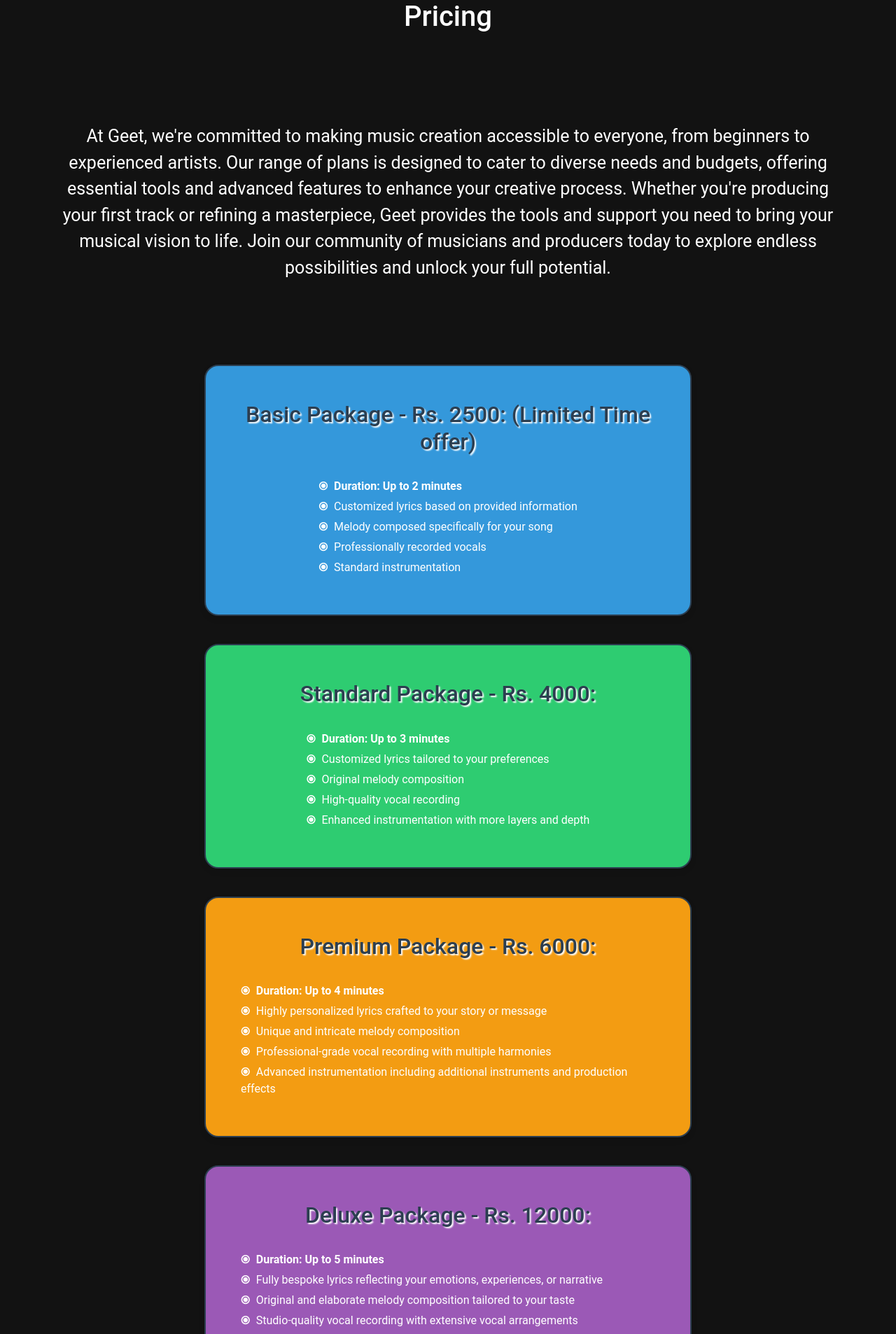
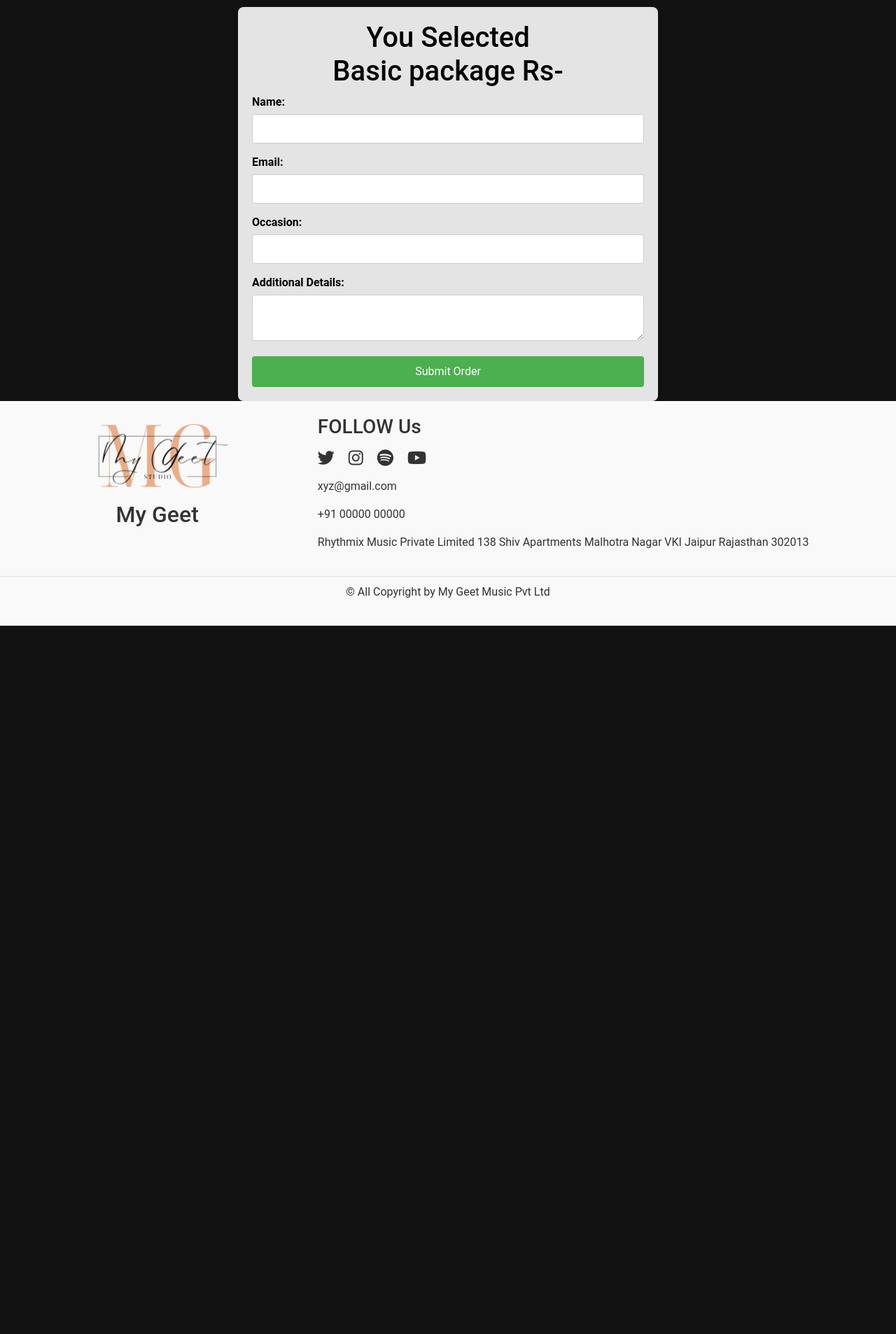
Before and after one commit to anirudddha/my-geet, a React (Vite) app: page /price in a window 1280 px wide. Shown: the part 140-2046 px from the top of the page at 70% size. After the commit the page ends 1034 px from the top, so only its background shows below. Built offline with nearby package versions, Linux system fonts and the light colour scheme; a web font is replaced by a local one.

Commit message:
services page changing

```diff
--- a/src/pages/OurProcess.jsx
+++ b/src/pages/OurProcess.jsx
@@ -8,7 +8,7 @@
 const OurProcess = () => {
   return (
     <div className="container">
-      <img src={image}alt='Process' />
+      <img src={image} alt='Process' />
 
       <div className="samplemusic">
         <h2>Sample Music:</h2>
--- a/src/pages/Pricing.jsx
+++ b/src/pages/Pricing.jsx
@@ -1,69 +1,84 @@
-import React from 'react';
+import React, { useState } from 'react';
 import './price.css';
+import { useLocation } from 'react-router-dom';
+
 
 const Pricing = () => {
+
+  const location = useLocation();
+  const params = new URLSearchParams(location.search);
+  const price = params.get('price');
+
+  const [formData, setFormData] = useState({
+    name: '',
+    email: '',
+    occasion: '',
+    details: '',
+  });
+
+  const handleChange = (e) => {
+    const { name, value } = e.target;
+    setFormData({ ...formData, [name]: value });
+  };
+
+  const handleSubmit = (e) => {
+    e.preventDefault();
+    // Handle form submission, e.g., send data to a server
+    console.log('Form Data Submitted:', formData);
+  };
   return (
-    <div className="container">
-      <h1 style={{marginTop:"20px"}}>Pricing</h1>
-      <p className="intro-text">
-        At Geet, we're committed to making music creation accessible to everyone, from beginners to experienced artists. Our range of plans is designed to cater to diverse needs and budgets, offering essential tools and advanced features to enhance your creative process. Whether you're producing your first track or refining a masterpiece, Geet provides the tools and support you need to bring your musical vision to life. Join our community of musicians and producers today to explore endless possibilities and unlock your full potential.
-      </p>
+    <div className="music-order-form-container">
+      <h1 style={{ color: "black" ,textAlign:"center" }}>You Selected <br /> Basic package Rs-{price}</h1>
+      <form onSubmit={handleSubmit} className="music-order-form">
+        <div className="form-group">
+          <label htmlFor="name">Name:</label>
+          <input
+            type="text"
+            id="name"
+            name="name"
+            value={formData.name}
+            onChange={handleChange}
+            required
+          />
+        </div>
 
-      <div className="prices basic">
-        <div className="section">
-          <h2>Basic Package - Rs. 2500: (Limited Time offer)</h2>
+        <div className="form-group">
+          <label htmlFor="email">Email:</label>
+          <input
+            type="email"
+            id="email"
+            name="email"
+            value={formData.email}
+            onChange={handleChange}
+            required
+          />
         </div>
-        <div className="bullet">
-          <p className="feature"><span>⦿</span> Duration: Up to 2 minutes</p>
-          <p><span>⦿</span> Customized lyrics based on provided information</p>
-          <p><span>⦿</span> Melody composed specifically for your song</p>
-          <p><span>⦿</span> Professionally recorded vocals</p>
-          <p><span>⦿</span> Standard instrumentation</p>
+
+        <div className="form-group">
+          <label htmlFor="occasion">Occasion:</label>
+          <input
+            type="text"
+            id="occasion"
+            name="occasion"
+            value={formData.occasion}
+            onChange={handleChange}
+            required
+          />
         </div>
-      </div>
 
-      <div className="prices standard">
-        <div className="section">
-          <h2>Standard Package - Rs. 4000:</h2>
+        <div className="form-group">
+          <label htmlFor="details">Additional Details:</label>
+          <textarea
+            id="details"
+            name="details"
+            value={formData.details}
+            onChange={handleChange}
+            required
+          />
         </div>
-        <div className="bullet">
-          <p className="feature"><span>⦿</span> Duration: Up to 3 minutes</p>
-          <p><span>⦿</span> Customized lyrics tailored to your preferences</p>
-          <p><span>⦿</span> Original melody composition</p>
-          <p><span>⦿</span> High-quality vocal recording</p>
-          <p><span>⦿</span> Enhanced instrumentation with more layers and depth</p>
-        </div>
-      </div>
 
-      <div className="prices premium">
-        <div className="section">
-          <h2>Premium Package - Rs. 6000:</h2>
-        </div>
-        <div className="bullet">
-          <p className="feature"><span>⦿</span> Duration: Up to 4 minutes</p>
-          <p><span>⦿</span> Highly personalized lyrics crafted to your story or message</p>
-          <p><span>⦿</span> Unique and intricate melody composition</p>
-          <p><span>⦿</span> Professional-grade vocal recording with multiple harmonies</p>
-          <p><span>⦿</span> Advanced instrumentation including additional instruments and production effects</p>
-        </div>
-      </div>
-
-      <div className="prices deluxe">
-        <div className="section">
-          <h2>Deluxe Package - Rs. 12000:</h2>
-        </div>
-        <div className="bullet">
-          <p className="feature"><span>⦿</span> Duration: Up to 5 minutes</p>
-          <p><span>⦿</span> Fully bespoke lyrics reflecting your emotions, experiences, or narrative</p>
-          <p><span>⦿</span> Original and elaborate melody composition tailored to your taste</p>
-          <p><span>⦿</span> Studio-quality vocal recording with extensive vocal arrangements</p>
-          <p><span>⦿</span> Full-scale instrumentation with orchestral elements, if desired</p>
-          <p><span>⦿</span> Customized production to bring out the desired mood and atmosphere</p>
-          <p><span>⦿</span> Distribution on all major music platforms, including Spotify, Apple Music, Amazon Music, YouTube Music, Instagram and more</p>
-          <p><span>⦿</span> Handling of licensing and distribution processes</p>
-          <p><span>⦿</span> Retention of all rights and royalties for your music</p>
-        </div>
-      </div>
+        <button type="submit" className="submit-button">Submit Order</button>
+      </form>
     </div>
   );
 }
--- a/src/pages/Services.jsx
+++ b/src/pages/Services.jsx
@@ -1,77 +1,83 @@
-import React, { useState } from 'react';
-import './services.css'
+// MusicOrderForm.js
+import React from 'react';
+import { useNavigate } from 'react-router-dom';
+import './services.css';
+
 const MusicOrderForm = () => {
-  const [formData, setFormData] = useState({
-    name: '',
-    email: '',
-    occasion: '',
-    details: '',
-  });
+  const navigate = useNavigate();
 
-  const handleChange = (e) => {
-    const { name, value } = e.target;
-    setFormData({ ...formData, [name]: value });
-  };
-
-  const handleSubmit = (e) => {
-    e.preventDefault();
-    // Handle form submission, e.g., send data to a server
-    console.log('Form Data Submitted:', formData);
+  const handlePackageSelect = (price) => {
+    navigate(`/price?price=${price}`);
   };
 
   return (
-    <div className="music-order-form-container">
-      <h1 style={{color:"black"}}>Order Your Custom Music</h1>
-      <form onSubmit={handleSubmit} className="music-order-form">
-        <div className="form-group">
-          <label htmlFor="name">Name:</label>
-          <input
-            type="text"
-            id="name"
-            name="name"
-            value={formData.name}
-            onChange={handleChange}
-            required
-          />
+    <div className="container">
+      <h1 style={{ marginTop: "20px" }}>Pricing</h1>
+      <p className="intro-text">
+        At Geet, we're committed to making music creation accessible to everyone, from beginners to experienced artists. Our range of plans is designed to cater to diverse needs and budgets, offering essential tools and advanced features to enhance your creative process. Whether you're producing your first track or refining a masterpiece, Geet provides the tools and support you need to bring your musical vision to life. Join our community of musicians and producers today to explore endless possibilities and unlock your full potential.
+      </p>
+
+      <div className="prices-container">
+        <div className="prices basic" onClick={() => handlePackageSelect(2500)}>
+          <div className="section">
+            <span>Basic Package <br /><span>(Limited Time offer)</span></span>
+          </div>
+          <div className="bullet">
+            <p className="feature"><span>⦿</span> Price: Rs. 2500</p>
+            <p className="feature"><span>⦿</span> Duration: Up to 2 minutes</p>
+            <p><span>⦿</span> Customized lyrics based on provided information</p>
+            <p><span>⦿</span> Melody composed specifically for your song</p>
+            <p><span>⦿</span> Professionally recorded vocals</p>
+            <p><span>⦿</span> Standard instrumentation</p>
+          </div>
         </div>
 
-        <div className="form-group">
-          <label htmlFor="email">Email:</label>
-          <input
-            type="email"
-            id="email"
-            name="email"
-            value={formData.email}
-            onChange={handleChange}
-            required
-          />
+        <div className="prices standard" onClick={() => handlePackageSelect(4000)}>
+          <div className="section">
+            <span>Standard Package</span>
+          </div>
+          <div className="bullet">
+            <p className="feature"><span>⦿</span> Price: Rs. 4000</p>
+            <p className="feature"><span>⦿</span> Duration: Up to 3 minutes</p>
+            <p><span>⦿</span> Customized lyrics tailored to your preferences</p>
+            <p><span>⦿</span> Original melody composition</p>
+            <p><span>⦿</span> High-quality vocal recording</p>
+            <p><span>⦿</span> Enhanced instrumentation with more layers and depth</p>
+          </div>
         </div>
 
-        <div className="form-group">
-          <label htmlFor="occasion">Occasion:</label>
-          <input
-            type="text"
-            id="occasion"
-            name="occasion"
-            value={formData.occasion}
-            onChange={handleChange}
-            required
-          />
+        <div className="prices premium" onClick={() => handlePackageSelect(6000)}>
+          <div className="section">
+            <span>Premium Package</span>
+          </div>
+          <div className="bullet">
+            <p className="feature"><span>⦿</span> Price: Rs. 6000</p>
+            <p className="feature"><span>⦿</span> Duration: Up to 4 minutes</p>
+            <p><span>⦿</span> Highly personalized lyrics crafted to your story or message</p>
+            <p><span>⦿</span> Unique and intricate melody composition</p>
+            <p><span>⦿</span> Professional-grade vocal recording with multiple harmonies</p>
+            <p><span>⦿</span> Advanced instrumentation including additional instruments and production effects</p>
+          </div>
         </div>
 
-        <div className="form-group">
-          <label htmlFor="details">Additional Details:</label>
-          <textarea
-            id="details"
-            name="details"
-            value={formData.details}
-            onChange={handleChange}
-            required
-          />
+        <div className="prices deluxe" onClick={() => handlePackageSelect(12000)}>
+          <div className="section">
+            <span>Deluxe Package</span>
+          </div>
+          <div className="bullet">
+            <p className="feature"><span>⦿</span> Price: Rs. 12000</p>
+            <p className="feature"><span>⦿</span> Duration: Up to 5 minutes</p>
+            <p><span>⦿</span> Fully bespoke lyrics reflecting your emotions, experiences, or narrative</p>
+            <p><span>⦿</span> Original and elaborate melody composition tailored to your taste</p>
+            <p><span>⦿</span> Studio-quality vocal recording with extensive vocal arrangements</p>
+            <p><span>⦿</span> Full-scale instrumentation with orchestral elements, if desired</p>
+            <p><span>⦿</span> Customized production to bring out the desired mood and atmosphere</p>
+            <p><span>⦿</span> Distribution on all major music platforms, including Spotify, Apple Music, Amazon Music, YouTube Music, Instagram and more</p>
+            <p><span>⦿</span> Handling of licensing and distribution processes</p>
+            <p><span>⦿</span> Retention of all rights and royalties for your music</p>
+          </div>
         </div>
-
-        <button type="submit" className="submit-button">Submit Order</button>
-      </form>
+      </div>
     </div>
   );
 };
--- a/src/pages/price.css
+++ b/src/pages/price.css
@@ -1,97 +1,51 @@
-.prices {
-    display: flex;
-    /* margin: 50px; */
-    justify-content: center;
-    flex-direction: column;
-    align-items: center;
-    border: solid 2px #000000;
-    padding: 50px;
-    border-radius: 20px;
-    margin-top: 20px;
-    margin-bottom: 20px;
-    width: 60%;
-    transition: transform 0.3s ease-in-out;
-    border: solid 2px #2c3e50; /* Dark blue border */
-    background-color: #ecf0f1; /* Light grey background */
-    box-shadow: 0 4px 8px rgba(0, 0, 0, 0.1); /* Soft shadow */
+/* styles.css */
+.music-order-form-container {
+    max-width: 600px;
+    margin: 0 auto;
+    padding: 20px;
+    background-color: #ffffffe2;
+    border-radius: 8px;
+    box-shadow: 0 4px 6px rgba(0, 0, 0, 0.1);
+    margin-top: 50px;
 
 }
 
-.section {
+.music-order-form h1 {
+    text-align: center;
     margin-bottom: 20px;
-    text-align: center;
-    font-size: 1.3em;
-    color: white;
-    /* Text color */
-    color: #2c3e50; /* Dark blue text */
-    text-shadow: 2px 2px 2px white;
 }
 
-.prices:hover {
-    transform: scale(1.05);
-    box-shadow: 0 8px 16px rgba(0, 0, 0, 0.2); /* Slightly larger shadow on hover */
+.form-group {
+    margin-bottom: 15px;
 }
 
-.container {
-    display: flex;
-    flex-direction: column;
-    align-items: center;
+.form-group label {
+    display: block;
+    margin-bottom: 5px;
+    font-weight: bold;
+    color: black;
 }
 
-.intro-text {
-    text-align: center;
-    margin-bottom: 30px;
-    margin: 20px;
-    margin-top: 120px;
-    margin-bottom: 100px;
-    font-size: 25px;
+.form-group input,
+.form-group textarea {
+    width: 100%;
+    padding: 8px;
+    border: 1px solid #ccc;
+    border-radius: 4px;
 }
 
-.basic {
-    background-color: #3498db;
-    /* Blue */
+.submit-button {
+    display: block;
+    width: 100%;
+    padding: 10px 0;
+    background-color: #4CAF50;
     color: white;
-    /* White text */
+    border: none;
+    border-radius: 4px;
+    cursor: pointer;
+    font-size: 16px;
 }
 
-.standard {
-    background-color: #2ecc71;
-    /* Green */
-    color: white;
-    /* White text */
+.submit-button:hover {
+    background-color: #45a049;
 }
-
-.premium {
-    background-color: #f39c12;
-    /* Orange */
-    color: white;
-    /* White text */
-}
-
-.deluxe {
-    background-color: #9b59b6;
-    /* Purple */
-    color: white;
-    /* White text */
-}
-
-
-.feature {
-    font-weight: bold;
-}
-
-.bullet p {
-    margin: 5px 0;
-}
-
-.bullet p span {
-    margin-right: 5px;
-    font-weight: bold;
-}
-
-@media (max-width: 768px) {
-    .prices {
-        padding: 30px;
-        width: 100%;
-    }
-}
```
Also changed, not shown: src/pages/OurProcess.css (+8 -0 lines), src/pages/services.css (+69 -37 lines).
